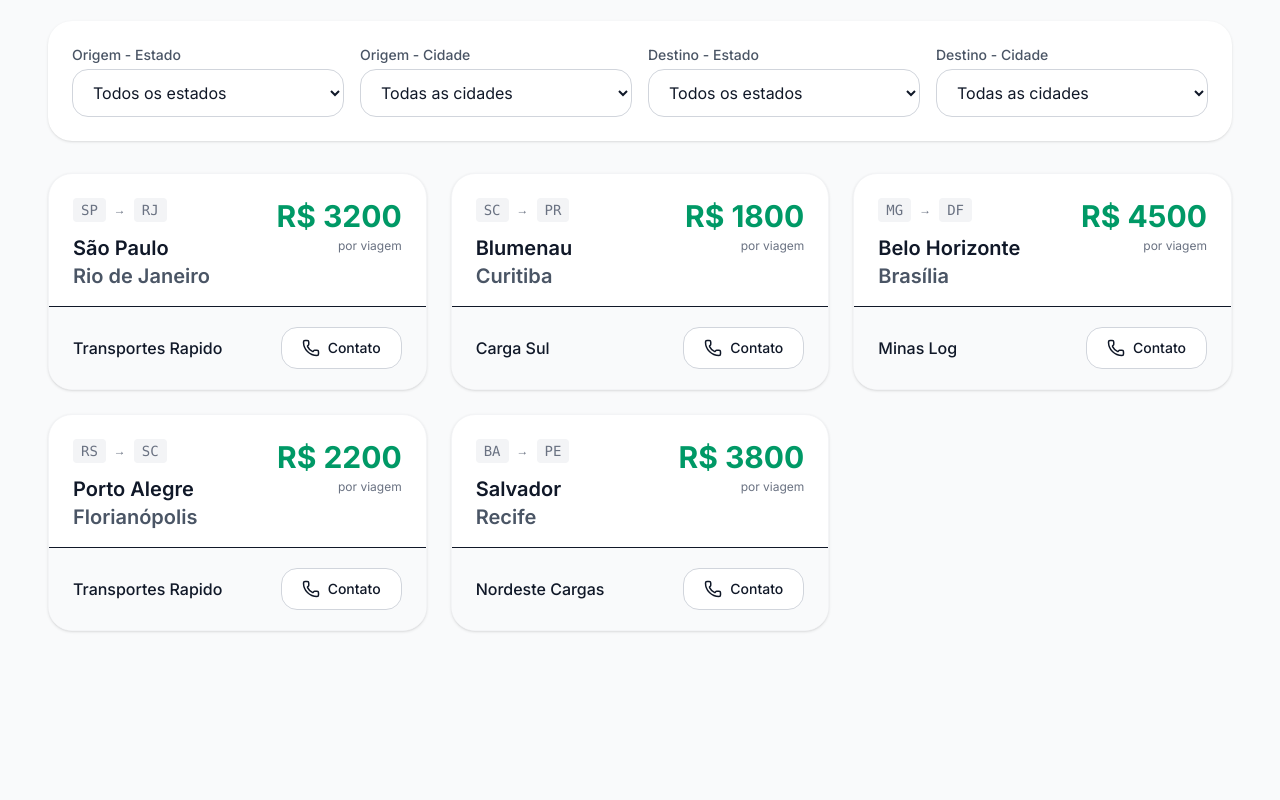
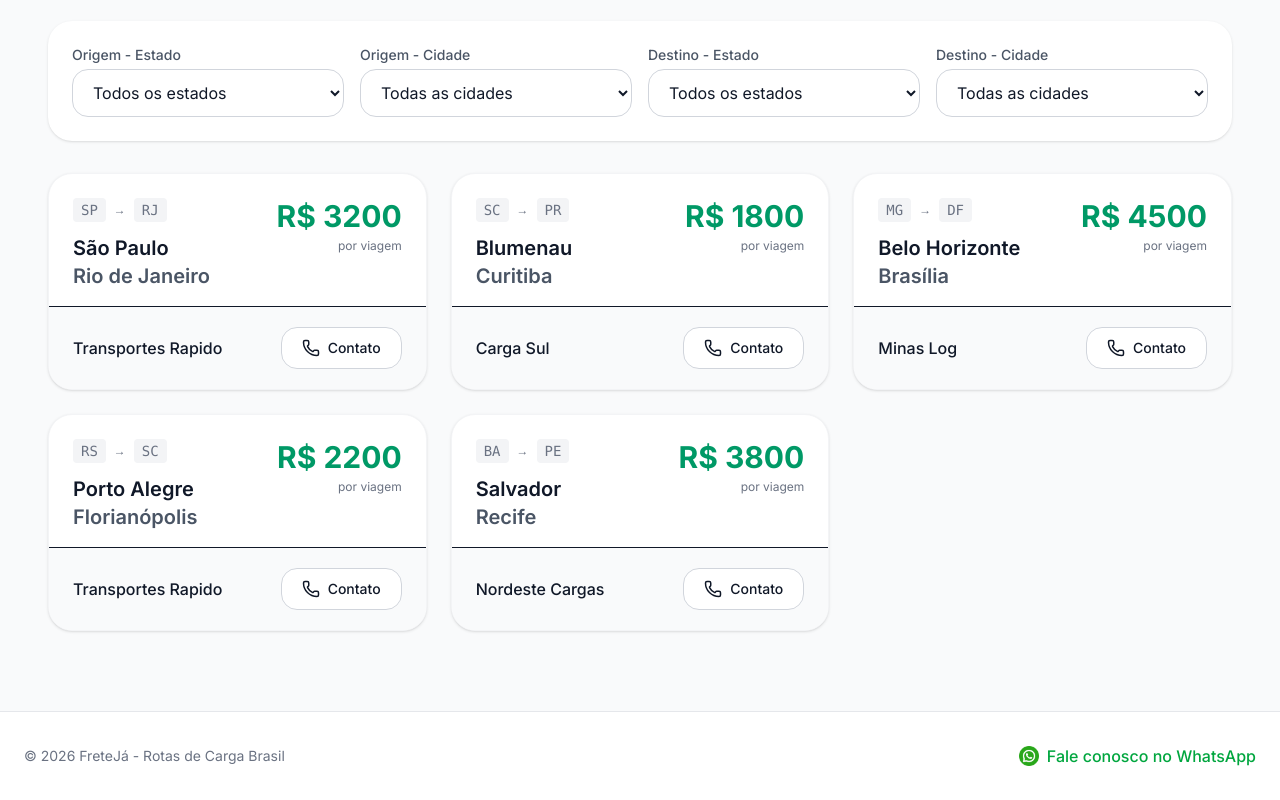
Before and after one commit to tech-force-br/frete-ja, a Next.js app: page / in a window 1280 px wide. Shown: the part 248-1048 px from the top of the page. Before the commit the page ends 959 px from the top, so only its background shows below. Built offline with nearby package versions, Linux system fonts and the light colour scheme.

Commit message:
Add footer

```diff
--- a/components/ClientLayout.tsx
+++ b/components/ClientLayout.tsx
@@ -3,6 +3,7 @@
 import { useState } from "react";
 import { useRouter } from "next/navigation";
 import Header from "@/components/Header";
+import Footer from "@/components/Footer";
 import LoginModal from "@/components/LoginModal";
 
 type AppPage = "/" | "/minhas-rotas";
@@ -60,6 +61,8 @@ export default function ClientLayout({
       />
 
       <main>{children}</main>
+
+      <Footer />
     </>
   );
 }
--- /dev/null
+++ b/components/Footer.tsx
@@ -0,0 +1,29 @@
+"use client";
+
+export default function Footer() {
+
+    return (
+        <footer className="bg-white border-t border-gray-200 mt-auto">
+            <div className="max-w-7xl mx-auto px-6 py-8">
+                <div className="flex flex-col md:flex-row items-center justify-between gap-4">
+                    <div className="text-gray-500 text-sm">
+                        © {new Date().getFullYear()} FreteJá - Rotas de Carga Brasil
+                    </div>
+                    <a
+                        href="https://chat.whatsapp.com/GTNBnkD74NPLrXh8snQ7bm"
+                        target="_blank"
+                        rel="noopener noreferrer"
+                        className="flex items-center gap-2 text-green-600 hover:text-green-700 font-medium transition-colors"
+                    >
+                        <img
+                            src={"/whatsapp-icon.png"}
+                            alt="WhatsApp"
+                            className="w-5 h-5"
+                        />
+                        Fale conosco no WhatsApp
+                    </a>
+                </div>
+            </div>
+        </footer>
+    );
+}
```
Also changed, not shown: public/whatsapp-icon.png (added).
